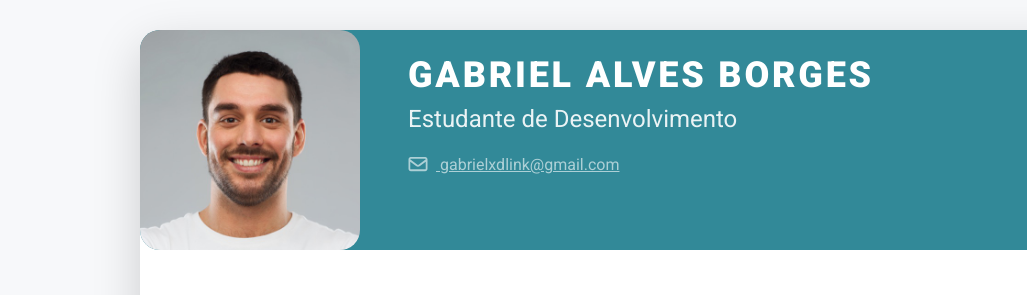
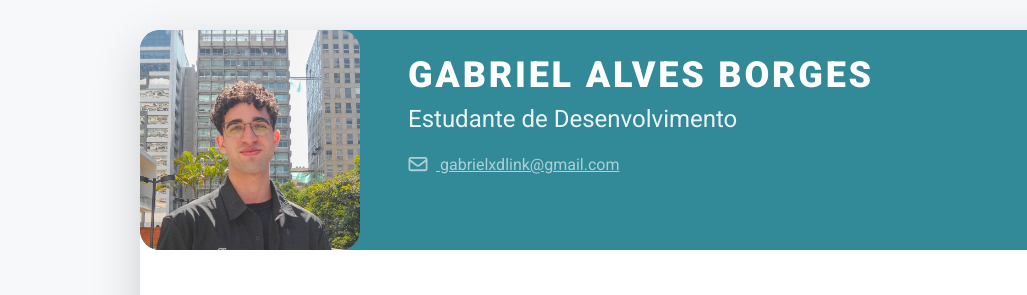
Before and after one commit to LeirDev/mapa_de_carreira, a plain HTML site: page index.html in a window 1280 px wide. Shown: the top 295 px of the page, 0-1027 px from the left. Drawn offline with Linux system fonts and the light colour scheme.

Commit message:
adicionando foto de perfil

```diff
--- a/index.html
+++ b/index.html
@@ -50,7 +50,7 @@
 			<header class="resume-header pt-4 pt-md-0">
 				<div class="row">
 					<div class="col-block col-md-auto resume-picture-holder text-center text-md-start">
-						<img class="picture" src="assets/images/profile.jpg"
+						<img class="picture" src="assets/images/perfil_image.jpg"
 							alt="Foto de Perfil de Gabriel Alves Borges Com olhos cor de mel e cabelo castanho escuro, com barba bem feita e sorriso simpático. Ele está usando uma camisa preta e um casaco cinza claro.">
 					</div>
 					<div class="col">
```
Also changed, not shown: assets/images/gabriel_image.jpg (added), assets/images/perfil_image.jpg (added).
